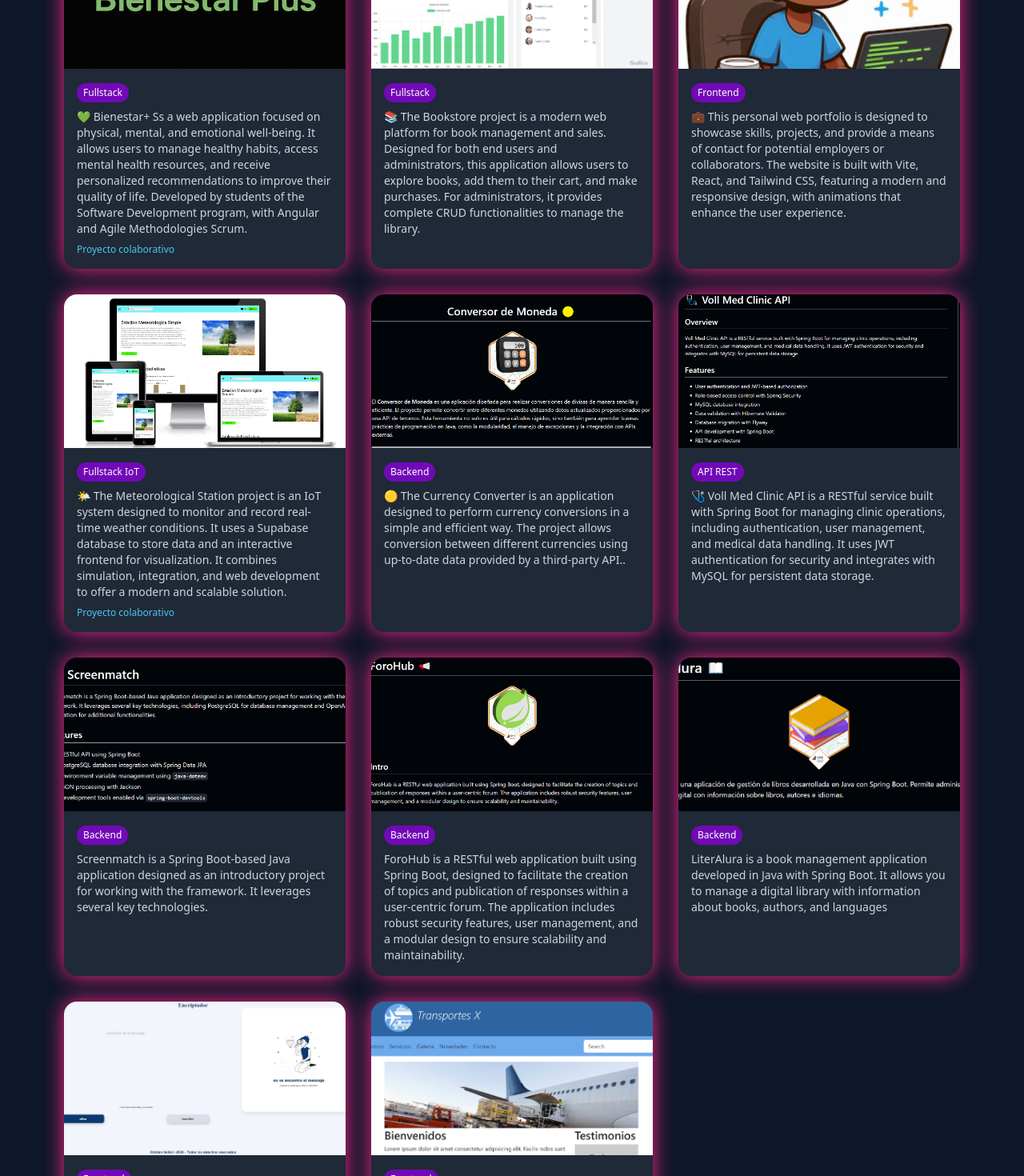
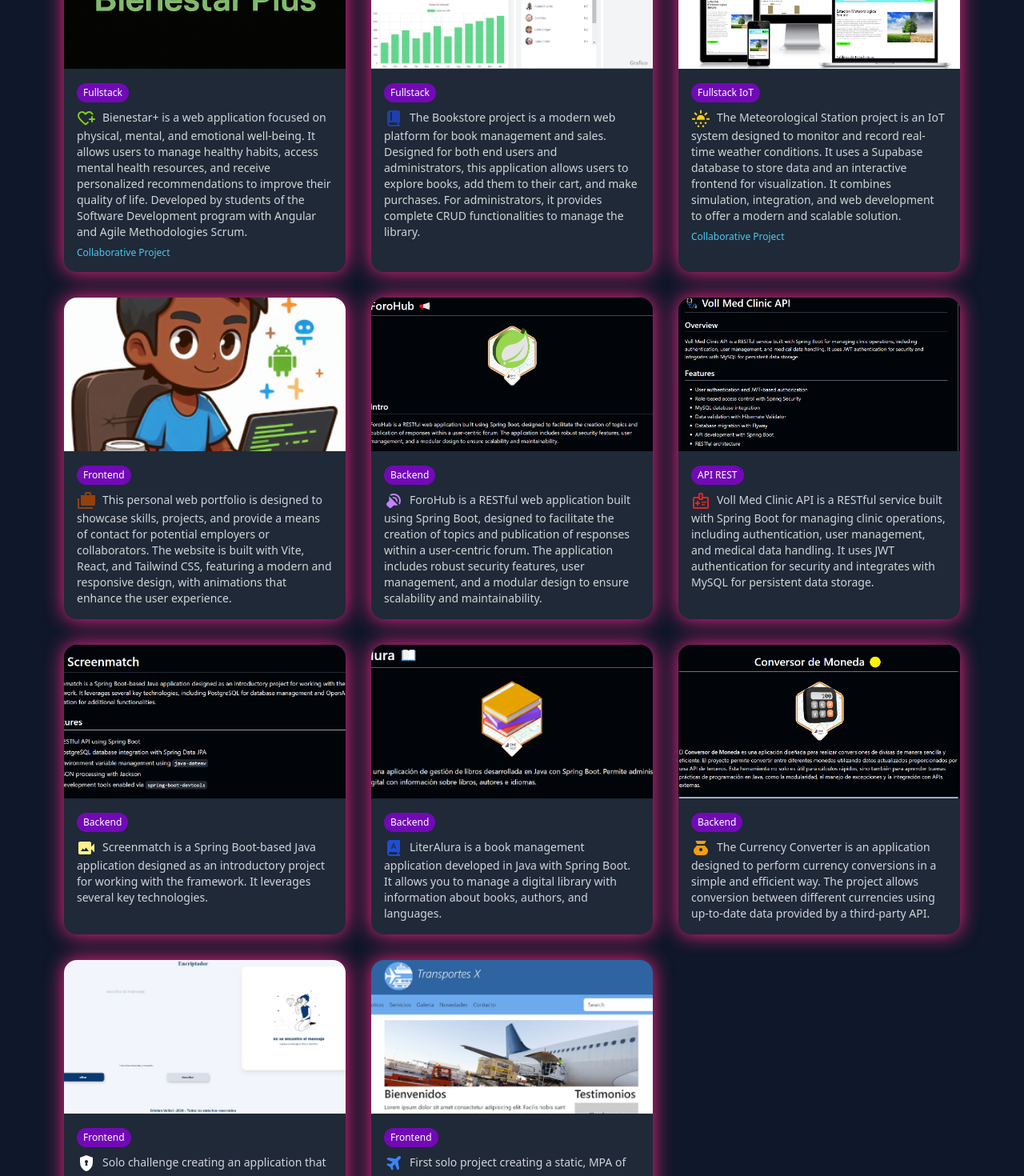
Before and after one commit to CristianVellio/PORT-FOLIO, a React (Vite) app: page / in a window 1280 px wide. Shown: the part 2900-4370 px from the top of the page at 80% size. Built offline with nearby package versions, Linux system fonts and the light colour scheme; a small style sheet from the web is missing; a web font is replaced by a local one.

Commit message:
Feat-icons/Projects

```diff
--- a/src/Projects.jsx
+++ b/src/Projects.jsx
@@ -12,6 +12,7 @@ import img11 from "./assets/Bienestar_Plus_Banner.png";
 import { FaReact, FaJava, FaPython, FaHtml5, FaCss3 } from "react-icons/fa";
 import { useEffect } from "react";
 import { SiAngular } from "react-icons/si";
+import { Icon } from "@iconify/react";
 import AOS from "aos";
 import "aos/dist/aos.css";
 
@@ -58,7 +59,7 @@ function Projects() {
           <p className="text-gray-300 text-sm">{description}</p>
           {collaborative && (
             <span className="block text-tertiary text-xs mt-2">
-              Proyecto colaborativo
+              Collaborative Project
             </span>
           )}
         </div>
@@ -73,8 +74,22 @@ function Projects() {
       link: "https://github.com/ISPC-Soluciones/Bienestar-Plus",
       icon: <SiAngular />,
       type: "Fullstack",
-      description:
-        "💚 Bienestar+ Ss a web application focused on physical, mental, and emotional well-being. It allows users to manage healthy habits, access mental health resources, and receive personalized recommendations to improve their quality of life. Developed by students of the Software Development program, with Angular and Agile Methodologies Scrum.",
+      description: (
+        <>
+          {" "}
+          <Icon
+            icon="material-symbols:heart-plus-outline-rounded"
+            className="text-lime-500 inline-block mr-2"
+            width="24"
+            height="24"
+          />
+          Bienestar+ is a web application focused on physical, mental, and
+          emotional well-being. It allows users to manage healthy habits, access
+          mental health resources, and receive personalized recommendations to
+          improve their quality of life. Developed by students of the Software
+          Development program with Angular and Agile Methodologies Scrum.
+        </>
+      ),
       collaborative: true,
     },
     {
@@ -83,18 +98,22 @@ function Projects() {
       link: "https://proyecto-libreria.vercel.app/",
       icon: <FaReact />,
       type: "Fullstack",
-      description:
-        "📚 The Bookstore project is a modern web platform for book management and sales. Designed for both end users and administrators, this application allows users to explore books, add them to their cart, and make purchases. For administrators, it provides complete CRUD functionalities to manage the library.",
-      collaborative: false,
-    },
-    {
-      img: img6,
-      title: "Portfolio",
-      link: "https://github.com/CristianVellio/PORT-FOLIO",
-      icon: <FaReact />,
-      type: "Frontend",
-      description:
-        "💼 This personal web portfolio is designed to showcase skills, projects, and provide a means of contact for potential employers or collaborators. The website is built with Vite, React, and Tailwind CSS, featuring a modern and responsive design, with animations that enhance the user experience.",
+      description: (
+        <>
+          {" "}
+          <Icon
+            icon="material-symbols:book-2-rounded"
+            className="text-blue-800 inline-block mr-2"
+            width="24"
+            height="24"
+          />
+          The Bookstore project is a modern web platform for book management and
+          sales. Designed for both end users and administrators, this
+          application allows users to explore books, add them to their cart, and
+          make purchases. For administrators, it provides complete CRUD
+          functionalities to manage the library.
+        </>
+      ),
       collaborative: false,
     },
     {
@@ -103,18 +122,70 @@ function Projects() {
       link: "https://proyecto-clima-azure.vercel.app/",
       icon: <FaPython />,
       type: "Fullstack IoT",
-      description:
-        "🌤️ The Meteorological Station project is an IoT system designed to monitor and record real-time weather conditions. It uses a Supabase database to store data and an interactive frontend for visualization. It combines simulation, integration, and web development to offer a modern and scalable solution.",
+      description: (
+        <>
+          {" "}
+          <Icon
+            icon="material-symbols:sunny-snowing"
+            className="text-yellow-400 inline-block mr-2"
+            width="24"
+            height="24"
+          />
+          The Meteorological Station project is an IoT system designed to
+          monitor and record real-time weather conditions. It uses a Supabase
+          database to store data and an interactive frontend for visualization.
+          It combines simulation, integration, and web development to offer a
+          modern and scalable solution.
+        </>
+      ),
       collaborative: true,
     },
     {
-      img: img4,
-      title: "Currency Converter",
-      link: "https://github.com/CristianVellio/conversor-de-moneda",
+      img: img6,
+      title: "Portfolio",
+      link: "https://github.com/CristianVellio/PORT-FOLIO",
+      icon: <FaReact />,
+      type: "Frontend",
+      description: (
+        <>
+          {" "}
+          <Icon
+            icon="material-symbols:cases"
+            className="text-amber-800 inline-block mr-2"
+            width="24"
+            height="24"
+          />
+          This personal web portfolio is designed to showcase skills, projects,
+          and provide a means of contact for potential employers or
+          collaborators. The website is built with Vite, React, and Tailwind
+          CSS, featuring a modern and responsive design, with animations that
+          enhance the user experience.
+        </>
+      ),
+      collaborative: false,
+    },
+    {
+      img: img9,
+      title: "ForoHub",
+      link: "https://github.com/CristianVellio/FOROHUB",
       icon: <FaJava />,
       type: "Backend",
-      description:
-        "🟡 The Currency Converter is an application designed to perform currency conversions in a simple and efficient way. The project allows conversion between different currencies using up-to-date data provided by a third-party API..",
+      description: (
+        <>
+          {" "}
+          <Icon
+            icon="material-symbols:sound-detection-loud-sound"
+            className="text-purple-400 inline-block mr-2"
+            width="24"
+            height="24"
+          />
+          ForoHub is a RESTful web application built using Spring Boot, designed
+          to facilitate the creation of topics and publication of responses
+          within a user-centric forum. The application includes robust security
+          features, user management, and a modular design to ensure scalability
+          and maintainability.
+        </>
+      ),
       collaborative: false,
     },
     {
@@ -123,8 +194,21 @@ function Projects() {
       link: "https://github.com/CristianVellio/api",
       icon: <FaJava />,
       type: "API REST",
-      description:
-        "🩺 Voll Med Clinic API is a RESTful service built with Spring Boot for managing clinic operations, including authentication, user management, and medical data handling. It uses JWT authentication for security and integrates with MySQL for persistent data storage.",
+      description: (
+        <>
+          {" "}
+          <Icon
+            icon="material-symbols:medical-information-outline"
+            className="text-red-600 inline-block mr-2"
+            width="24"
+            height="24"
+          />
+          Voll Med Clinic API is a RESTful service built with Spring Boot for
+          managing clinic operations, including authentication, user management,
+          and medical data handling. It uses JWT authentication for security and
+          integrates with MySQL for persistent data storage.
+        </>
+      ),
       collaborative: false,
     },
     {
@@ -133,18 +217,20 @@ function Projects() {
       link: "https://github.com/CristianVellio/screenmatch",
       icon: <FaJava />,
       type: "Backend",
-      description:
-        "Screenmatch is a Spring Boot-based Java application designed as an introductory project for working with the framework. It leverages several key technologies.",
-      collaborative: false,
-    },
-    {
-      img: img9,
-      title: "ForoHub",
-      link: "https://github.com/CristianVellio/FOROHUB",
-      icon: <FaJava />,
-      type: "Backend",
-      description:
-        "ForoHub is a RESTful web application built using Spring Boot, designed to facilitate the creation of topics and publication of responses within a user-centric forum. The application includes robust security features, user management, and a modular design to ensure scalability and maintainability.",
+      description: (
+        <>
+          {" "}
+          <Icon
+            icon="material-symbols:video-camera-back"
+            className="text-yellow-200 inline-block mr-2"
+            width="24"
+            height="24"
+          />
+          Screenmatch is a Spring Boot-based Java application designed as an
+          introductory project for working with the framework. It leverages
+          several key technologies.
+        </>
+      ),
       collaborative: false,
     },
     {
@@ -153,8 +239,43 @@ function Projects() {
       link: "https://github.com/CristianVellio/LiterAlura",
       icon: <FaJava />,
       type: "Backend",
-      description:
-        "LiterAlura is a book management application developed in Java with Spring Boot. It allows you to manage a digital library with information about books, authors, and languages",
+      description: (
+        <>
+          {" "}
+          <Icon
+            icon="material-symbols:book-3"
+            className="text-blue-700 inline-block mr-2"
+            width="24"
+            height="24"
+          />
+          LiterAlura is a book management application developed in Java with
+          Spring Boot. It allows you to manage a digital library with
+          information about books, authors, and languages.
+        </>
+      ),
+      collaborative: false,
+    },
+    {
+      img: img4,
+      title: "Currency Converter",
+      link: "https://github.com/CristianVellio/conversor-de-moneda",
+      icon: <FaJava />,
+      type: "Backend",
+      description: (
+        <>
+          {" "}
+          <Icon
+            icon="material-symbols:money-bag"
+            className="text-amber-500 inline-block mr-2"
+            width="24"
+            height="24"
+          />
+          The Currency Converter is an application designed to perform currency
+          conversions in a simple and efficient way. The project allows
+          conversion between different currencies using up-to-date data provided
+          by a third-party API.
+        </>
+      ),
       collaborative: false,
     },
     {
@@ -163,8 +284,20 @@ function Projects() {
       link: "https://encrypter-oracle-one.vercel.app/",
       icon: <FaHtml5 />,
       type: "Frontend",
-      description:
-        "Solo challenge creating an application that encrypts texts, so you can exchange secret messages with other people who know the encryption key used.",
+      description: (
+        <>
+          {" "}
+          <Icon
+            icon="material-symbols:encrypted"
+            className="text-white inline-block mr-2"
+            width="24"
+            height="24"
+          />
+          Solo challenge creating an application that encrypts texts, so you can
+          exchange secret messages with other people who know the encryption key
+          used.
+        </>
+      ),
       collaborative: false,
     },
     {
@@ -173,8 +306,20 @@ function Projects() {
       link: "https://transportex-x-utn-frba.netlify.app/",
       icon: <FaCss3 />,
       type: "Frontend",
-      description:
-        "First solo project creating a static, MPA of three sections, responsive Website using HTML; CSS correct use of Flexbox or CSS Grid; Bootstrap as an alternative to our layout.",
+      description: (
+        <>
+          {" "}
+          <Icon
+            icon="material-symbols:travel-rounded"
+            className="text-blue-500 inline-block mr-2"
+            width="24"
+            height="24"
+          />
+          First solo project creating a static, MPA of three sections,
+          responsive Website using HTML; CSS correct use of Flexbox or CSS Grid;
+          Bootstrap as an alternative to our layout.
+        </>
+      ),
       collaborative: false,
     },
   ];
```
